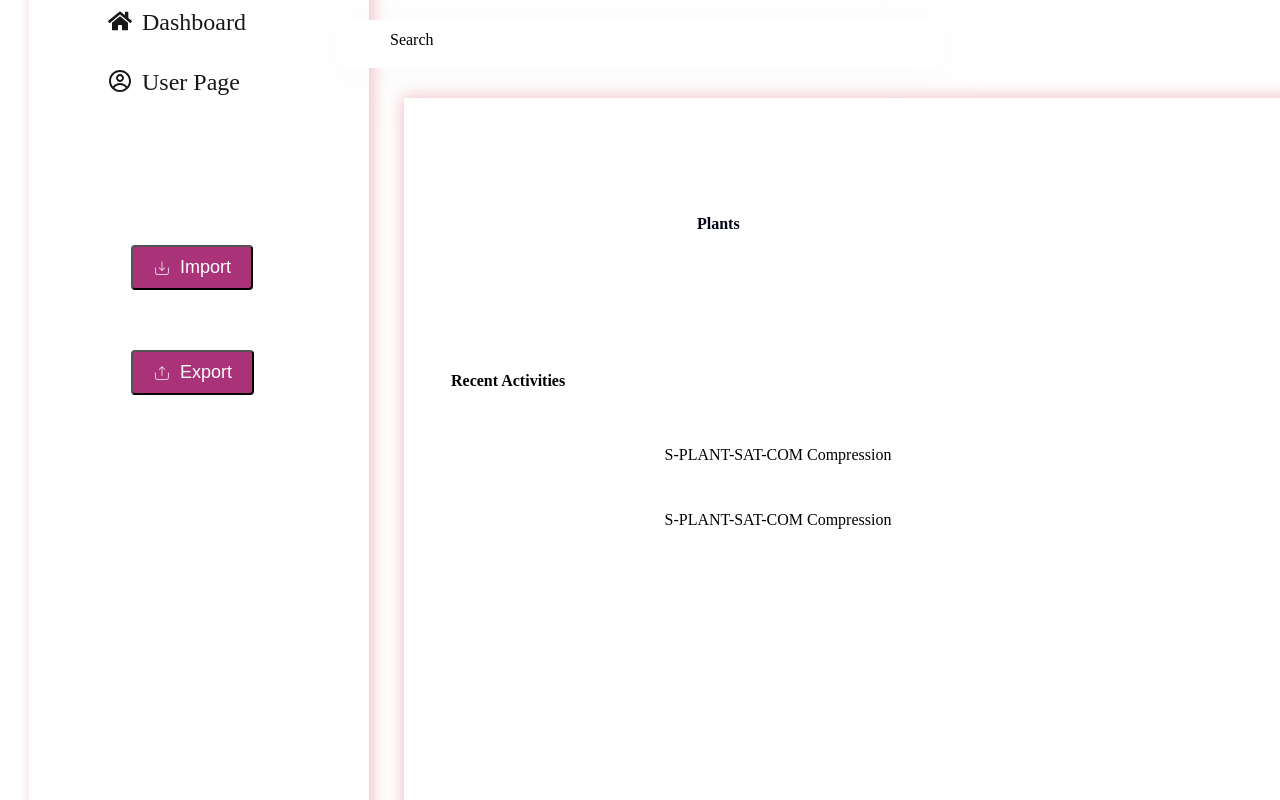
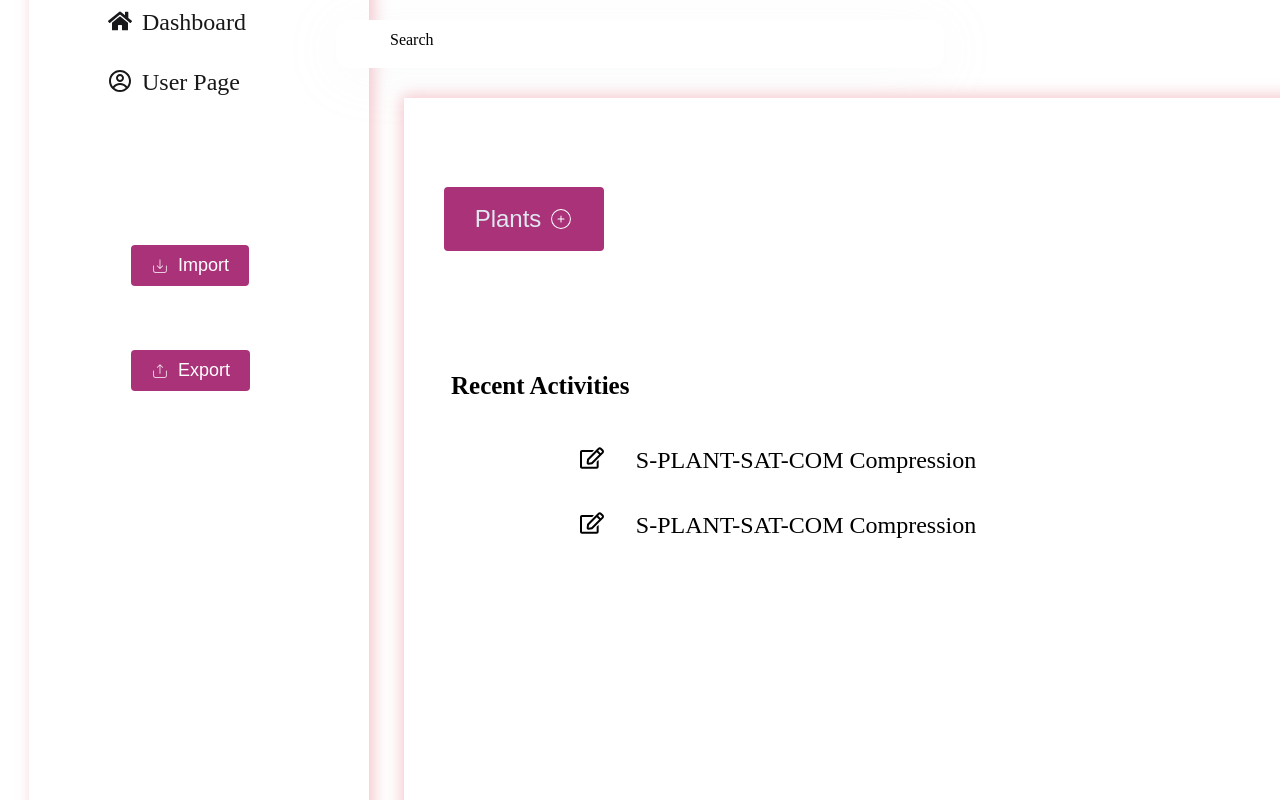
Before and after one commit to ak220193/Asset-DSt, a React (Create React App) app: page /dashboard in a window 1280 px wide. Shown: the top 800 px of the page. Built offline with nearby package versions, Linux system fonts and the light colour scheme; a web font is replaced by a local one.

Commit message:
dashboard

```diff
--- a/src/Components/Sidebar/Sidebar.js
+++ b/src/Components/Sidebar/Sidebar.js
@@ -33,13 +33,13 @@ const Sidebar = () => {
         </div>
 
         <button className="absolute top-[35%] left-[30%] transform translate(-50%, -50%) rounded-31xl bg-rose-pink flex flex-row items-center justify-start py-2.5 px-5 gap-[9px] text-[18px] text-white font-poppins cursor-pointer text-center rounded"
-         style={{ backgroundColor: "#a93279" }}
+         style={{ backgroundColor: "#a93279", border:'#a93279' }}
         >
             <CiImport/>
             Import
         </button>
         <button className="absolute top-[45%] left-[30%] transform translate(-50%, -50%) rounded-31xl bg-rose-pink flex flex-row items-center justify-start py-2.5 px-5 gap-[9px] text-center text-[18px] text-white font-poppins cursor-pointer rounded"
-         style={{ backgroundColor: "#a93279" }}
+         style={{ backgroundColor: "#a93279", border:'#a93279' }}
         >
             <CiExport/>
            Export
--- a/src/Pages/Dashboard/Dashboard.jsx
+++ b/src/Pages/Dashboard/Dashboard.jsx
@@ -1,50 +1,46 @@
 import React from "react";
+import { CiCirclePlus } from "react-icons/ci";
+import { FaRegEdit } from "react-icons/fa";
 
 const Dashboard = () => {
-  // const onRecentActivitiesTextClick = useCallback(() => {
-  //   // Please sync "4" to the project
-  // }, []);
-
-  // const onSPLANTSATCOMCompressionTextClick = useCallback(() => {
-  //   // Please sync "7" to the project
-  // }, []);
-
-  // const onFrameContainer2Click = useCallback(() => {
-  //   // Please sync "7" to the project
-  // }, []);
 
   return (
 
       <div className="absolute top-[98px] left-[404px] rounded-31xl bg-white shadow-[0px_0px_15px_2px_rgba(241,_180,_187,_0.8)] w-[1850px] h-[950px] overflow-hidden text-center text-white">
         <div className="absolute top-[44px] left-[1229px] w-6 h-6 overflow-hidden" />
-        <div className="absolute h-[10.32%] w-[18.54%] top-[9.32%] right-[72.54%] bottom-[80.36%] left-[8.92%] rounded-6xl bg-palevioletred overflow-hidden text-9xl">
-          <div className="absolute top-[calc(50%_-_20.5px)] left-[calc(50%_-_43.5px)] font-semibold text-slate-950">
+        <div className="absolute h-[10.32%] w-[18.54%] top-[9.32%] bottom-[80.36%]  rounded-6xl bg-palevioletred overflow-hidden text-9xl">
+          <button className="relative w-40 h-16 text-slate-200 rounded text-5xl flex items-center justify-center ml-10"
+          style={{ backgroundColor: "#a93279" , border:'#a93279'}}
+          >
             Plants
-          </div>
+            <CiCirclePlus  className="relative inline-block text-3xl ml-2 text-white"/>
+          </button>
         </div>
         <div
-          className="absolute top-[274px] left-[47px] text-9xl font-semibold text-black cursor-pointer"
+          className="absolute top-[274px] left-[47px] text-9xl font-semibold text-black cursor-pointer text-[25px]"
           //onClick={onRecentActivitiesTextClick}
         >
           Recent Activities
         </div>
         <div
-          className="absolute top-[348px] left-[166px] font-medium text-black inline-block w-[416px] cursor-pointer"
+          className="absolute top-[348px] left-[166px] font-medium text-black inline-block w-[416px] cursor-pointer  text-[24px]"
           //onClick={onSPLANTSATCOMCompressionTextClick}
         >
+          <FaRegEdit className="mr-8 mb-[-2px]" />
           S-PLANT-SAT-COM Compression
         </div>
-        <div className="absolute top-[413px] left-[166px] font-medium text-black inline-block w-[416px]">
+        <div className="absolute top-[413px] left-[166px] font-medium text-black inline-block w-[416px] text-[24px]">
+        <FaRegEdit className="mr-8 mb-[-2px]" />
           S-PLANT-SAT-COM Compression
         </div>
         <div
           className="absolute top-[343px] left-[998px] rounded-6xl bg-lightpink flex flex-row items-center justify-center py-[5px] px-5 cursor-pointer"
           //onClick={onFrameContainer2Click}
         >
-          <div className="relative">Edit</div>
+          <button className="relative w-40 h-10 text-white text-[20px] rounded ml-32"  style={{ backgroundColor: "#bc7986", border:'#bc7986' }}>Edit</button>
         </div>
         <div className="absolute top-[408px] left-[998px] rounded-6xl bg-lightpink flex flex-row items-center justify-center py-[5px] px-5">
-          <div className="relative">Edit</div>
+        <button className="relative w-40 h-10 text-white text-[20px] rounded ml-32"  style={{ backgroundColor: "#bc7986", border:'#bc7986' }}>Edit</button>
         </div>
       </div>
 
```
